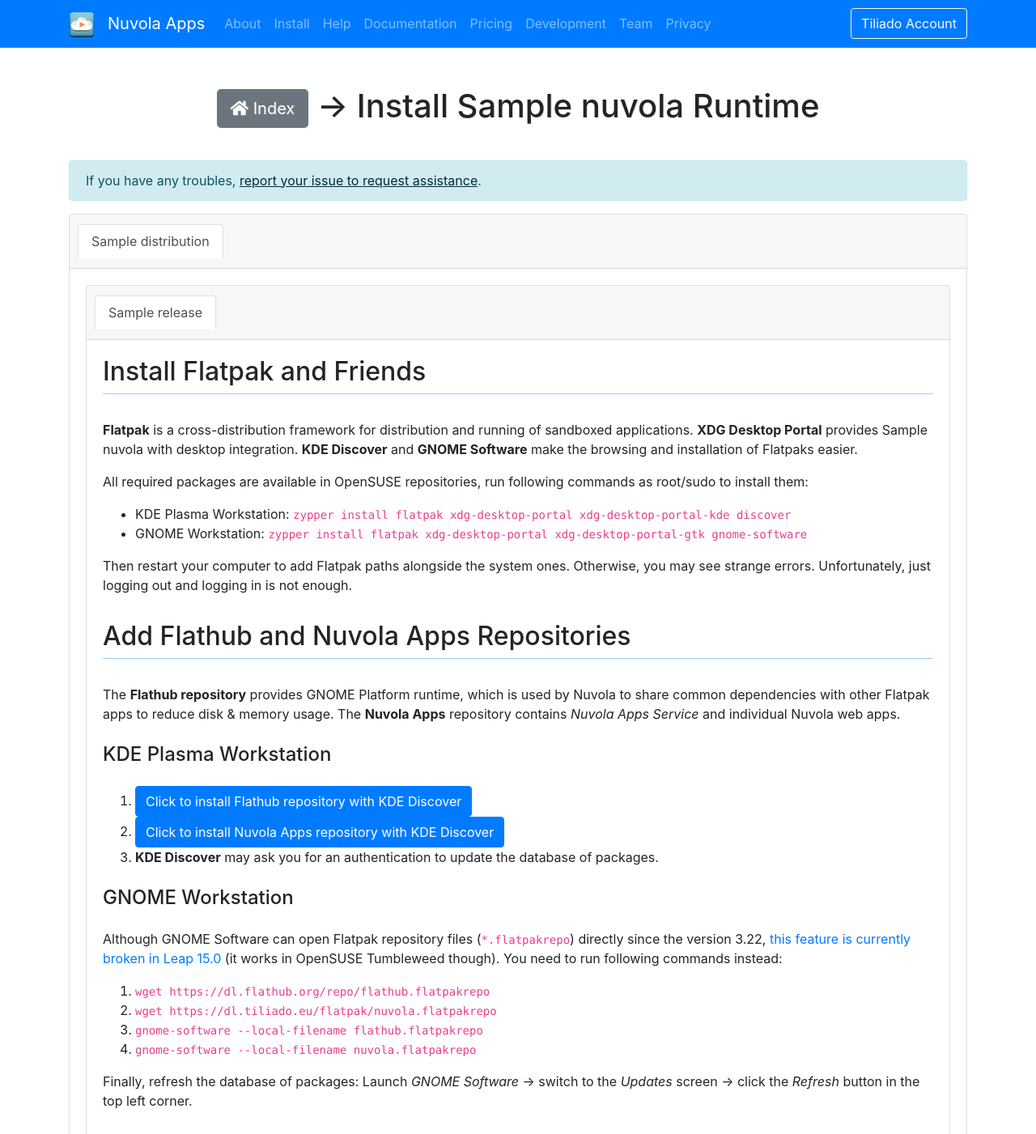
After one commit to tiliado/nuvola.tiliado.eu, a Python web app: template templates/nuvola_opensuse_leap150.html in a window 1280 px wide. The commit adds this page. Shown: the top 1401 px of the page at 81% size. Run offline with Jinja, Linux system fonts and the light colour scheme; the template is opened without the code that fills it: most values are stand-ins (such as "Sample title", 1, 10 or a date in 2020); some libraries are stand-ins or nearby versions.

Commit message:
Add instructiuons for OpenSUSE
- Both Leap 15.0 and Tumbleweed.
- Issue: tiliado/nuvolaruntime#7

Signed-off-by: Jiří Janoušek <janousek.jiri@gmail.com>

```diff
--- /dev/null
+++ b/templates/nuvola_opensuse_leap150.html
@@ -0,0 +1,69 @@
+{% extends "nuvola.html" %}
+{% import "snippets.html" as snippets %}
+{% import "snippets_opensuse.html" as opensuse %}
+
+{% block tab_content %}
+
+  {{ opensuse.install_flatpak_with_gui() }}
+
+  {{ snippets.about_flatpak_repositories() }}
+
+  <h4>KDE Plasma Workstation</h4>
+  {{ opensuse.add_repositories_with_kde_discover(False) }}
+
+  <h4>GNOME Workstation</h4>
+  <p>
+    Although GNOME Software can open Flatpak repository files
+    (<code>*.flatpakrepo</code>) directly since the version 3.22,
+    <a href="https://bugzilla.opensuse.org/show_bug.cgi?id=1098923">this feature
+      is currently broken in Leap 15.0</a> (it works in OpenSUSE Tumbleweed
+    though). You need to run following commands instead:
+  </p>
+  <ol>
+    <li><code>wget https://dl.flathub.org/repo/flathub.flatpakrepo</code></li>
+    <li><code>wget https://dl.tiliado.eu/flatpak/nuvola.flatpakrepo</code></li>
+    <li><code>gnome-software --local-filename flathub.flatpakrepo</code></li>
+    <li><code>gnome-software --local-filename nuvola.flatpakrepo</code></li>
+  </ol>
+  <p>Finally, refresh the database of packages: Launch <em>GNOME
+    Software</em> → switch to the <em>Updates</em> screen
+    → click the <em>Refresh</em> button in the top left corner. </p>
+
+  <div class="gallery">
+    <div class="container-fluid text-center">
+      <div class="row">
+        <a href="/screenshots/nuvola/fedora_software_main_screen_click_updates.png"
+           class="col-sm-6">
+          <img
+              src="/screenshots/nuvola/fedora_software_main_screen_click_updates.thumb.png"
+              class="img-thumbnail"
+              alt="Launch GNOME Software and switch to the 'Updates' screen.">
+        </a>
+        <a href="/screenshots/nuvola/fedora_software_updates_click_refresh.png"
+           class="col-sm-6">
+          <img
+              src="/screenshots/nuvola/fedora_software_updates_click_refresh.thumb.png"
+              class="img-thumbnail"
+              alt="Click the 'Refresh' button.">
+        </a>
+      </div>
+    </div>
+  </div>
+
+  <h4>From Terminal</h4>
+  {{ snippets.add_flatpak_repositories_from_command_line() }}
+
+  {{ snippets.about_nuvola_service() }}
+
+  <h4>KDE Plasma Workstation</h4>
+  {{ opensuse.install_nuvola_service_with_kde_discover("leap150") }}
+
+  <h4>GNOME Workstation</h4>
+  {{ opensuse.install_nuvola_service_with_gnome_software("leap150") }}
+
+  <h4>From Terminal</h4>
+  {{ opensuse.install_nuvola_service_from_terminal("leap150") }}
+
+  {{ snippets.install_individual_apps(apps, distro_spec) }}
+
+{% endblock %}
--- a/templates/snippets.html
+++ b/templates/snippets.html
@@ -51,6 +51,113 @@ rm -rf ~/.config/nuvolaplayer3
 rm -f ~/.local/share/applications/nuvolaplayer3*</code></pre>
 {% endmacro %}
 
+
+{% macro install_app_with_gnome_software(app, distro_spec, environments) %}
+  <ol>
+    <li>
+      <a href="/nuvola{{ distro_spec }}/">Install Flatpak and
+        add {{ nuvola.name }} repository</a>.
+    </li>
+    <li>
+      <p>
+        In order to <strong>install {{ app.name }} with GNOME Software</strong>,
+        launch <em>GNOME Software</em>, search for <em>{{ app.name }}</em> and
+        finally click the <em>Install</em> button.
+      </p>
+      <div class="gallery">
+        <div class="container-fluid text-center">
+          <div class="row">
+            <a href="/screenshots/nuvola/fedora_software_search_for_nuvola_app.png"
+               class="col-sm-6">
+              <img
+                  src="/screenshots/nuvola/fedora_software_search_for_nuvola_app.thumb.png"
+                  class="img-thumbnail"
+                  alt="Launch GNOME Software and search for '{{ app.name }}'.">
+            </a>
+            <a href="/screenshots/nuvola/fedora_software_install_nuvola_app.png"
+               class="col-sm-6">
+              <img
+                  src="/screenshots/nuvola/fedora_software_install_nuvola_app.thumb.png"
+                  class="img-thumbnail"
+                  alt="Click the 'Install' button.">
+            </a>
+          </div>
+        </div>
+      </div>
+    </li>
+    <li>
+      {{ log_out_log_in(environments) }}
+    </li>
+  </ol>
+{% endmacro %}
+
+{% macro install_app_with_kde_discover(app, distro_spec, environments) %}
+  <ol>
+    <li>
+      <a href="/nuvola{{ distro_spec }}/">Install Flatpak and
+        add {{ nuvola.name }} repository</a>.
+    </li>
+    <li>
+      <p>
+        In order to <strong>install {{ app.name }} with KDE Discover</strong>,
+        launch <em>KDE Discover</em>, search for <em>{{ app.name }}</em> and
+        finally click the <em>Install</em> button.
+      </p>
+      <div class="gallery">
+        <div class="container-fluid text-center">
+          <div class="row">
+            <a href="/screenshots/nuvola/leap150_discover_click_applications.png"
+               class="col-sm-6">
+              <img
+                  src="/screenshots/nuvola/leap150_discover_click_applications.thumb.png"
+                  class="img-thumbnail"
+                  alt="Launch KDE Discover and open Applications section.">
+            </a>
+            <a href="/screenshots/nuvola/leap150_discover_search_for_app.png"
+               class="col-sm-6">
+              <img
+                  src="/screenshots/nuvola/leap150_discover_search_for_app.thumb.png"
+                  class="img-thumbnail"
+                  alt="Search for '{{ app.name }}' and click the 'Install' button.">
+            </a>
+          </div>
+        </div>
+      </div>
+    </li>
+    <li>
+      {{ log_out_log_in(environments) }}
+    </li>
+  </ol>
+{% endmacro %}
+
+{% macro install_app_from_terminal(app, distro_spec, environments) %}
+  <ol>
+    <li>
+      <a href="/nuvola{{ distro_spec }}/">Install Flatpak and
+        add {{ nuvola.name }} repository</a>.
+    </li>
+    <li>
+      <p>
+        Launch a Linux terminal emulator and run the following command to
+        install this package:<br />
+        <code>flatpak install nuvola {{ app.uid }}</code>
+      </p>
+    </li>
+    <li>
+      {{ log_out_log_in(environments) }}
+    </li>
+  </ol>
+{% endmacro %}
+
+{% macro log_out_log_in(environments) %}
+  <p>
+    Then <strong>log out and log in back</strong> to let your desktop
+    environment ({{ environments }}) find out that
+    a new application has been installed. Otherwise, you may see mismatched
+    application icons and other funny bugs.
+  </p>
+{% endmacro %}
+
 {% macro generic_launch_app(app, environments) %}
   <h2>Launch {{ app.name }} </h2>
   <ul>
@@ -74,6 +181,19 @@ rm -f ~/.local/share/applications/nuvolaplayer3*</code></pre>
     <code>flatpak remote-add --if-not-exists nuvola https://dl.tiliado.eu/flatpak/nuvola.flatpakrepo</code>,
     and <code>flatpak update</code>.
   </p>
+{% endmacro %}
+
+{% macro add_flatpak_repositories_from_command_line() %}
+<p>
+  Launch a Linux terminal emulator and run following commands:
+</p>
+<ol>
+  <li><code>flatpak remote-add --if-not-exists flathub
+    https://dl.flathub.org/repo/flathub.flatpakrepo</code></li>
+  <li><code>flatpak remote-add --if-not-exists nuvola
+    https://dl.tiliado.eu/flatpak/nuvola.flatpakrepo</code></li>
+  <li><code>flatpak update</code></li>
+</ol>
 {% endmacro %}
 
 {% macro generic_install_nuvola_service_from_command_line() %}
@@ -465,38 +585,14 @@ rm -f ~/.local/share/applications/nuvolaplayer3*</code></pre>
 
 {% macro fedora_install_app_with_gnome_software(app, distro_spec, environments) %}
   <h2>Install {{ app.name }}</h2>
-  <ol>
-    <li>
-      <a href="/nuvola{{ distro_spec }}/">Install Flatpak and add {{ nuvola.name }} repository</a>.
-    </li>
-    <li>
-      <p>
-        In order to <strong>install {{ app.name }} with GNOME Software</strong>, launch <em>GNOME Software</em>,
-        search for <em>{{ app.name }}</em> and finally click the <em>Install</em> button.
-      </p>
-      <div class="gallery">
-        <div class="container-fluid text-center">
-          <div class="row">
-            <a href="/screenshots/nuvola/fedora_software_search_for_nuvola_app.png" class="col-sm-6">
-              <img src="/screenshots/nuvola/fedora_software_search_for_nuvola_app.thumb.png" class="img-thumbnail"
-                   alt="Launch Ubuntu Software and search for '{{ app.name }}'.">
-            </a>
-            <a href="/screenshots/nuvola/fedora_software_install_nuvola_app.png" class="col-sm-6">
-              <img src="/screenshots/nuvola/fedora_software_install_nuvola_app.thumb.png" class="img-thumbnail"
-                   alt="Click the 'Install' button.">
-            </a>
-          </div>
-        </div>
-      </div>
-      <p>
-        Alternatively, launch a Linux terminal emulator,
-        type <code>flatpak install nuvola {{ app.uid }}</code> and press the Enter key to install this package.
-      </p>
-    </li>
-    <li>
-      Then <strong>log out and log in back</strong> to let your desktop environment ({{ environments }}) find out that
-      a new application has been installed. Otherwise, you may see mismatched application icons and other funny bugs.
-    </li>
-  </ol>
+
+  {{ install_app_with_gnome_software(app, distro_spec, environments) }}
+
+  <p>
+     Alternatively, launch a Linux terminal emulator,
+     type <code>flatpak install nuvola {{ app.uid }}</code> and press the Enter key to install this package.
+  </p>
+  {{ log_out_log_in(environments) }}
+
   {{ generic_launch_app(app, environments) }}
 {% endmacro %}
--- /dev/null
+++ b/templates/snippets_opensuse.html
@@ -0,0 +1,192 @@
+{% macro install_flatpak_with_gui() %}
+  <h2>Install Flatpak and Friends</h2>
+  <p>
+    <strong>Flatpak</strong> is a cross-distribution framework for
+    distribution and running of sandboxed applications.
+    <strong>XDG Desktop Portal</strong> provides {{ nuvola.name }} with
+    desktop integration.
+    <strong>KDE Discover</strong> and <strong>GNOME Software</strong> make
+    the browsing and installation of Flatpaks easier.
+  </p>
+  <p>
+    All required packages are available in OpenSUSE repositories, run
+    following commands as root/sudo to install them:
+  </p>
+  <ul>
+    <li>
+      KDE Plasma Workstation:
+      <code>
+        zypper install flatpak xdg-desktop-portal
+        xdg-desktop-portal-kde discover
+      </code>
+    </li>
+    <li>
+      GNOME Workstation:
+      <code>
+        zypper install flatpak xdg-desktop-portal
+        xdg-desktop-portal-gtk gnome-software
+      </code>
+    </li>
+  </ul>
+  <p>
+    Then restart your computer to add Flatpak paths alongside the system
+    ones. Otherwise, you may see strange errors. Unfortunately, just logging out
+    and logging in is not enough.
+  </p>
+{% endmacro %}
+
+{% macro add_repositories_with_gnome_software() %}
+<ol>
+  <li>
+    <a class="btn btn-primary"
+       href="https://dl.flathub.org/repo/flathub.flatpakrepo">
+      <span class="glyphicon glyphicon-download-alt"
+        aria-hidden="true"></span>
+      Click to install Flathub repository with GNOME Software
+    </a>
+  </li>
+  <li>
+    <a class="btn btn-primary"
+       href="https://dl.tiliado.eu/flatpak/nuvola.flatpakrepo">
+      <span class="glyphicon glyphicon-download-alt"
+        aria-hidden="true"></span>
+      Click to install Nuvola Apps repository with GNOME Software
+    </a>
+  </li>
+  <li>
+    <p>Finally, refresh the database of packages: Launch <em>GNOME
+      Software</em> → switch to the <em>Updates</em> screen
+      → click the <em>Refresh</em> button in the top left corner. </p>
+    <div class="gallery">
+      <div class="container-fluid text-center">
+        <div class="row">
+          <a href="/screenshots/nuvola/fedora_software_main_screen_click_updates.png"
+             class="col-sm-6">
+            <img
+                src="/screenshots/nuvola/fedora_software_main_screen_click_updates.thumb.png"
+                class="img-thumbnail"
+                alt="Launch GNOME Software and switch to the 'Updates' screen.">
+          </a>
+          <a href="/screenshots/nuvola/fedora_software_updates_click_refresh.png"
+             class="col-sm-6">
+            <img
+                src="/screenshots/nuvola/fedora_software_updates_click_refresh.thumb.png"
+                class="img-thumbnail"
+                alt="Click the 'Refresh' button.">
+          </a>
+        </div>
+      </div>
+    </div>
+  </li>
+</ol>
+{% endmacro %}
+
+{% macro add_repositories_with_kde_discover(refresh_packages=True) %}
+<ol>
+  <li>
+    <a class="btn btn-primary"
+       href="https://dl.flathub.org/repo/flathub.flatpakrepo">
+      <span class="glyphicon glyphicon-download-alt"
+        aria-hidden="true"></span>
+      Click to install Flathub repository with KDE Discover
+    </a>
+  </li>
+  <li>
+    <a class="btn btn-primary"
+       href="https://dl.tiliado.eu/flatpak/nuvola.flatpakrepo">
+      <span class="glyphicon glyphicon-download-alt"
+        aria-hidden="true"></span>
+      Click to install Nuvola Apps repository with KDE Discover
+    </a>
+  </li>
+  <li>
+    {%  if refresh_packages %}
+      <p>Finally, refresh the database of packages: Launch <em>KDE Discover</em> →
+        switch to the <em>Updates</em> section
+        → click the <em>Check for Updates</em> button in the top right corner. </p>
+      <div class="gallery">
+        <div class="container-fluid text-center">
+          <div class="row">
+            <a href="/screenshots/nuvola/tumbleweed_discover_click_updates.png"
+               class="col-sm-6">
+              <img
+                  src="/screenshots/nuvola/tumbleweed_discover_click_updates.thumb.png"
+                  class="img-thumbnail"
+                  alt="Switch to the 'Updates' screen and click the 'Check for Updates'.">
+            </a>
+          </div>
+        </div>
+      </div>
+    {% else %}
+      <strong>KDE Discover</strong> may ask you for
+      an authentication to update the database of packages.
+    {% endif %}
+  </li>
+
+</ol>
+{% endmacro %}
+
+{% macro install_nuvola_service_with_kde_discover(codename) %}
+  <p>
+    In order to <strong>install Nuvola Apps Service with KDE Discover</strong>,
+    launch <em>KDE Discover</em>, search for <em>Nuvola Apps Service</em> and
+    finally click the <em>Install</em> button.
+  </p>
+  <div class="gallery">
+    <div class="container-fluid text-center">
+      <div class="row">
+        <a href="/screenshots/nuvola/{{ codename }}_discover_click_applications.png"
+           class="col-sm-6">
+          <img
+              src="/screenshots/nuvola/{{ codename }}_discover_click_applications.thumb.png"
+              class="img-thumbnail"
+              alt="Launch KDE Discover and open Applications section.">
+        </a>
+        <a href="/screenshots/nuvola/{{ codename }}_discover_search_for_nuvola.png"
+           class="col-sm-6">
+          <img
+              src="/screenshots/nuvola/{{ codename }}_discover_search_for_nuvola.thumb.png"
+              class="img-thumbnail"
+              alt="Search for '{{ nuvola.name }}' and click the 'Install' button.">
+        </a>
+      </div>
+    </div>
+  </div>
+{% endmacro %}
+
+{% macro install_nuvola_service_with_gnome_software(codename) %}
+  <p>
+    In order to <strong>install Nuvola Apps Service with GNOME Software</strong>,
+    launch <em>GNOME Software</em>, search for <em>Nuvola Apps Service</em> and
+    finally click the <em>Install</em> button.
+  </p>
+  <div class="gallery">
+    <div class="container-fluid text-center">
+      <div class="row">
+        <a href="/screenshots/nuvola/fedora_software_search_for_nuvola_service.png"
+           class="col-sm-6">
+          <img
+              src="/screenshots/nuvola/fedora_software_search_for_nuvola_service.thumb.png"
+              class="img-thumbnail"
+              alt="Launch Ubuntu Software and search for '{{ nuvola.name }}'.">
+        </a>
+        <a href="/screenshots/nuvola/fedora_software_install_nuvola_service.png"
+           class="col-sm-6">
+          <img
+              src="/screenshots/nuvola/fedora_software_install_nuvola_service.thumb.png"
+              class="img-thumbnail"
+              alt="Click the 'Install' button.">
+        </a>
+      </div>
+    </div>
+  </div>
+{% endmacro %}
+
+{% macro install_nuvola_service_from_terminal(codename) %}
+  <p>
+    Alternatively, launch a Linux terminal emulator and run a following command:
+  </p>
+  <ul>
+    <li><code>flatpak install nuvola {{ nuvola.uid }}</code></li>
+  </ul>
+{% endmacro %}
```
Also changed, not shown: data/distributions.json (+14 -0 lines), templates/app_opensuse.html (added, +37 -0 lines), templates/nuvola_opensuse.html (added, +33 -0 lines), 12 other files.
